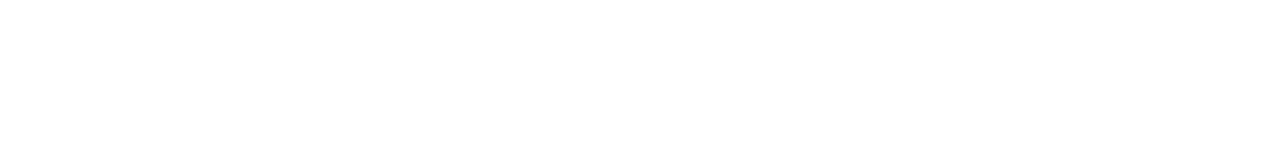
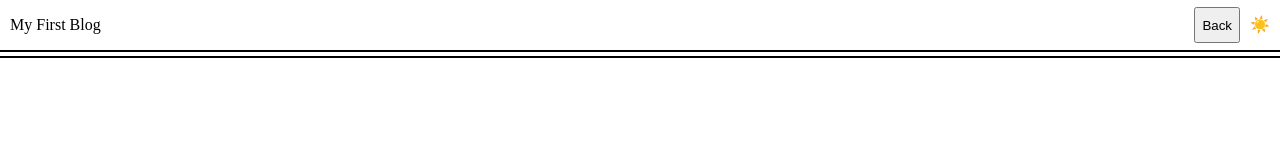
Before and after one commit to muscarellaanthony/PersonalBlog, a plain HTML site: page blog.html in a window 1280 px wide. Drawn offline with Linux system fonts and the light colour scheme.

Commit message:
made logic on blog page to pull local storage key and creat an object

```diff
--- a/assets/css/blog.css
+++ b/assets/css/blog.css
@@ -1,7 +1,29 @@
+body{
+    display: flex;
+    flex-direction: column;
+    row-gap: 4px;
+}
+
 header{
+    display: flex;
+    justify-content: space-between;
+    align-items: center;
+    border-bottom: 2px solid black;
     height: 50px;
 }
 
 footer{
     height: 50px;
 }
+
+.back-div{
+    display: flex;
+}
+
+h1{
+    margin: 10px;
+}
+
+main{
+    border-top: 2px solid black;
+}
--- a/assets/css/form.css
+++ b/assets/css/form.css
@@ -54,7 +54,7 @@ a{
 #submit-post{
     background-color: black;
     color: white;
-    width: 100%;
+    width: 90%;
 }
 
 #submit-post:hover{
--- a/assets/js/blog.js
+++ b/assets/js/blog.js
@@ -0,0 +1,10 @@
+const displayNewPost = function (){
+    const stringContent = localStorage.getItem('blogEntry')
+    const newPost = JSON.parse(stringContent)
+
+    console.log(newPost)
+}
+
+
+displayNewPost()
+console.log('hello')
--- a/blog.html
+++ b/blog.html
@@ -9,7 +9,11 @@
 </head>
 <body>
     <header>
-
+        <h1>My First Blog</h1>
+        <div class="back-div">
+            <button>Back</button>
+            <h1>☀️</h1>
+        </div>
     </header>
     <main>
 
@@ -17,5 +21,6 @@
     <footer>
 
     </footer>
+    <script src="./assets/js/blog.js"></script>
 </body>
 </html>
```
Also changed, not shown: assets/js/form.js (+5 -3 lines), index.html (+3 -2 lines).
